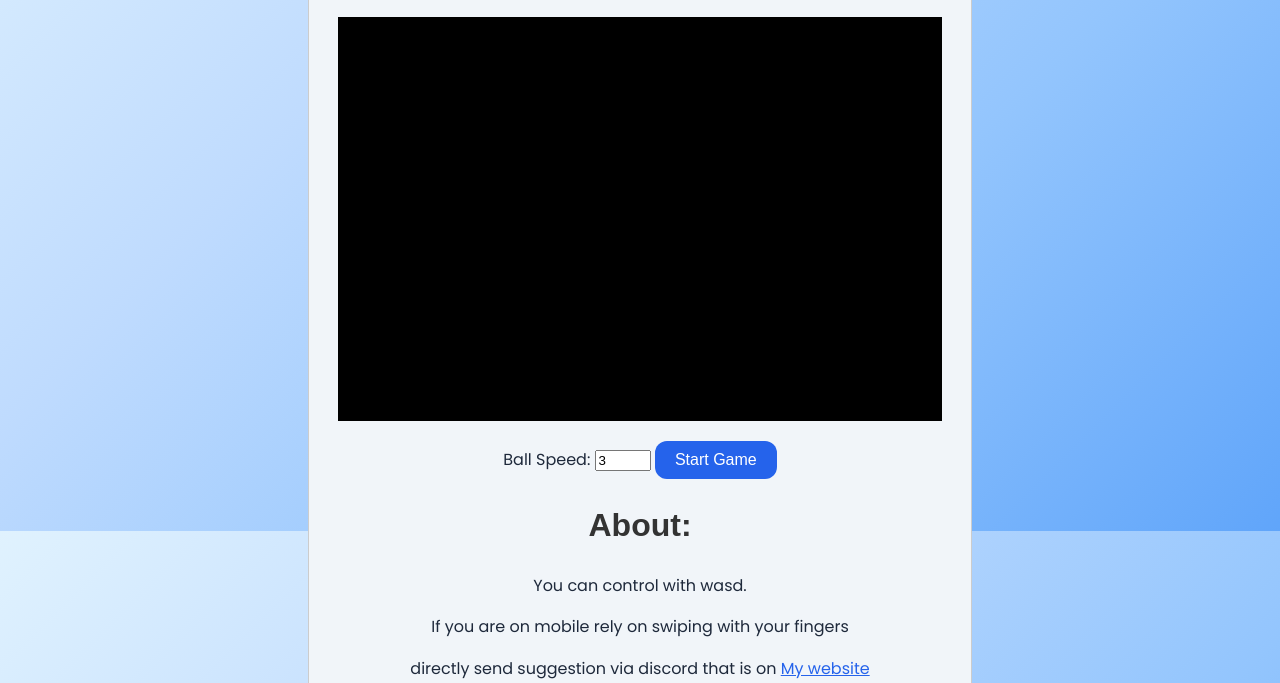
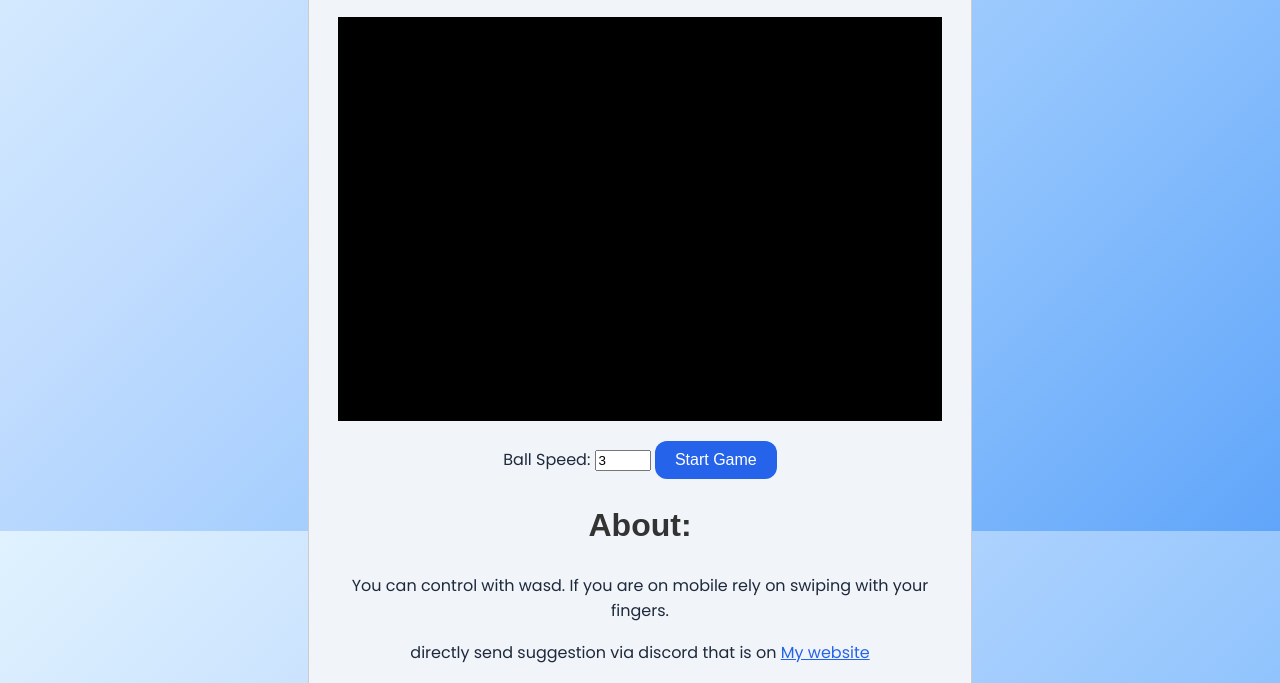
Before and after one commit to asmophacy/pong-game, a plain HTML site: page index.html in a window 1280 px wide. Shown: the part 269-952 px from the top of the page. Drawn offline with nearby package versions, Linux system fonts and the light colour scheme; a web font is replaced by a local one.

Commit message:
Update index.html

```diff
--- a/index.html
+++ b/index.html
@@ -37,8 +37,7 @@
         <input type="number" id="ball-speed" value="3" min="1" max="10">
         <button id="start-button">Start Game</button>
         <h1>About:</h1>
-        <p>You can control with wasd.</p>
-        <p>If you are on mobile rely on swiping with your fingers</p>
+        <p>You can control with wasd. If you are on mobile rely on swiping with your fingers.</p>
         <p>directly send suggestion via discord that is on <a href="https://asmophacy.github.io/en/" class="links" target="_blank">My website</a></p>
         <p>credits to:</p>
         <p>-credit to <a href="https://deepmind.google/technologies/gemini/" class="links" target="_blank">Gemini </a> with some of the coding.</p>
```
